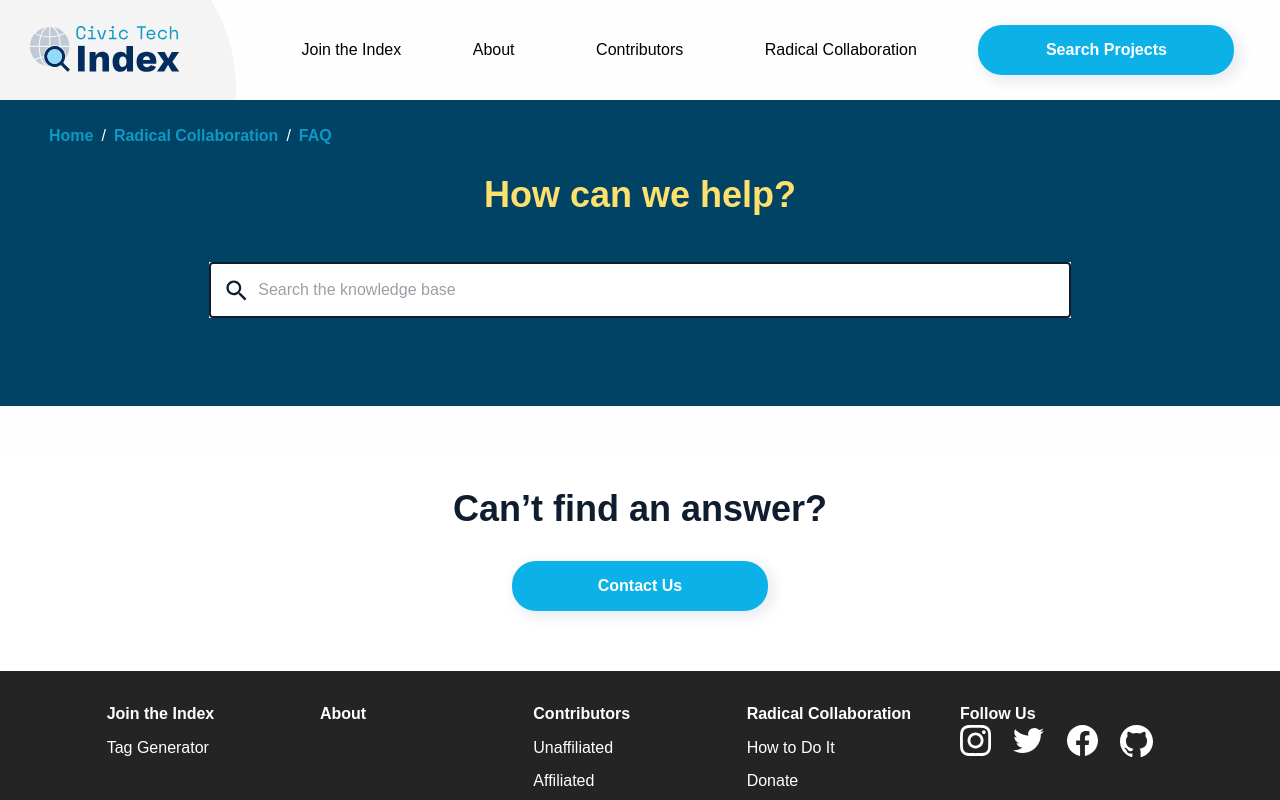
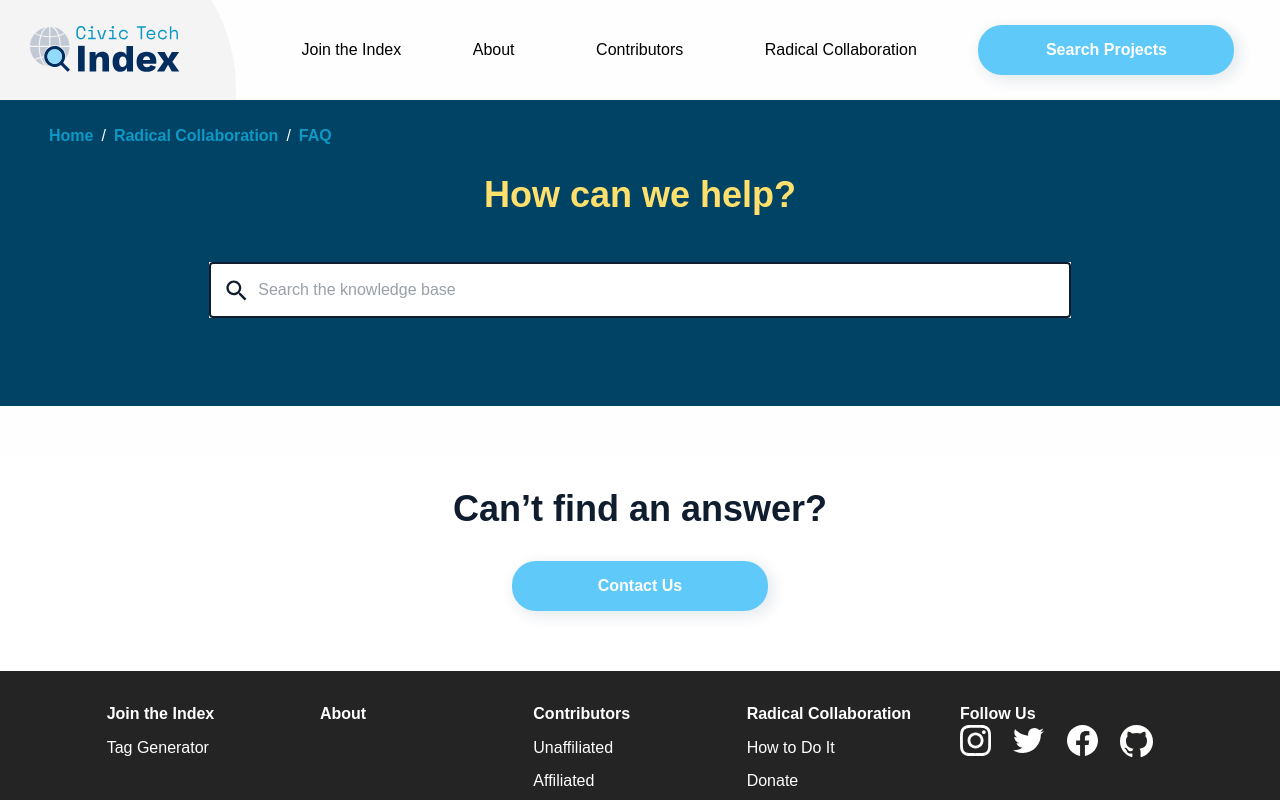
Before and after one commit to civictechindex/CTI-website-frontend, a React (Create React App) app: page /radicalcollaboration/faq in a window 1280 px wide. Shown: the top 800 px of the page. Built offline with nearby package versions, Linux system fonts and the light colour scheme; no server answers; what webfontloader would draw is missing.

Commit message:
Update two theme colors per Figma
Change LIGHT_BLUE_VARIANT
Add LIGHT_BLUE_HOVER

```diff
--- a/src/theme-mui.js
+++ b/src/theme-mui.js
@@ -5,7 +5,9 @@ import { deepmerge } from '@material-ui/utils';
 const DARK_BLUE = '#0F1D2F'
 const TEAL = '#004364'
 const LIGHT_BLUE = '#0D99C6'
-const LIGHT_BLUE_VARIANT = '#0CB2E7'
+// const LIGHT_BLUE_VARIANT = '#0CB2E7'
+const LIGHT_BLUE_VARIANT = '#5FCAF9'
+const LIGHT_BLUE_HOVER = '#006B95'
 const YELLOW = '#FFE06D'
 const WHITE = '#FEFEFE'
 // Colors - Secondary
@@ -40,8 +42,8 @@ const themeSettings = {
           color: DARK_GRAY,
           backgroundColor: LIGHT_GRAY,
         },
-        '&:hover': {
-          backgroundColor: LIGHT_BLUE,
+        "&:hover": {
+          backgroundColor: LIGHT_BLUE_HOVER,
         },
         '&:active': {
           backgroundColor: LIGHT_BLUE,
```
